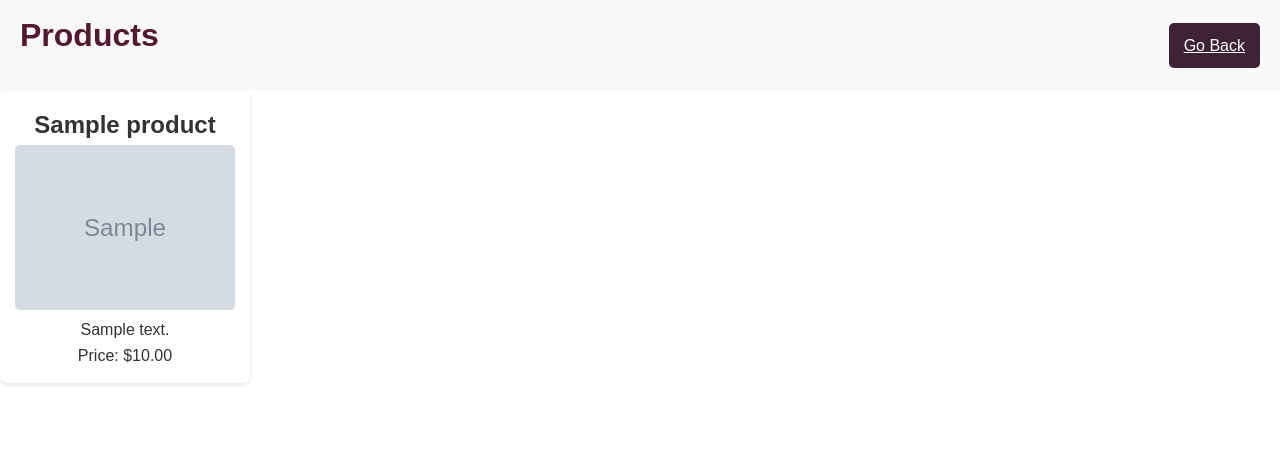
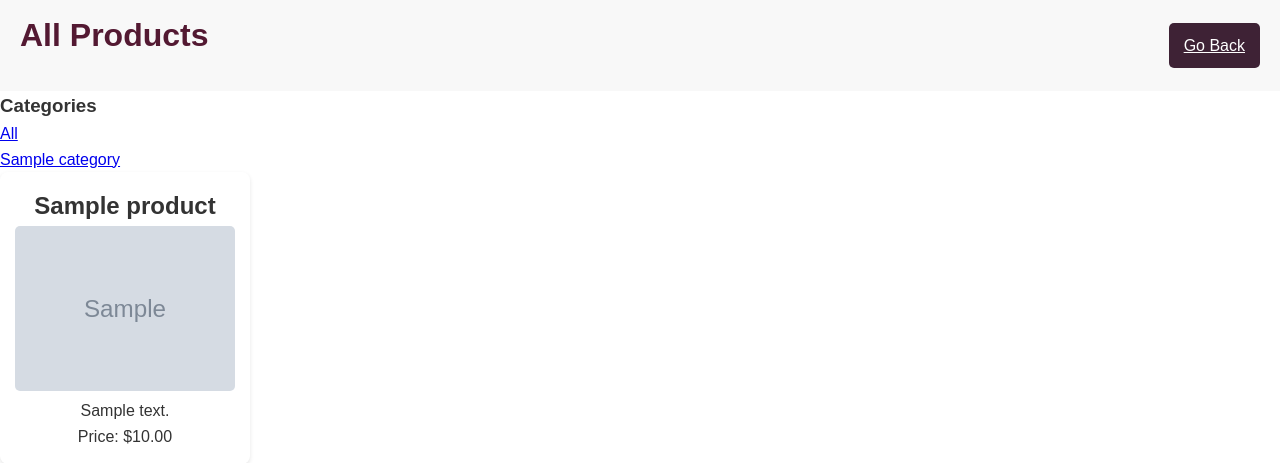
Before and after one commit to Farah-94/shoes, a Django app: page /products/ in a window 1280 px wide. Shown: the top 463 px of the page. Run offline with Django 5.2, Linux system fonts and the light colour scheme; tables that the repository leaves empty hold one stand-in row (values such as "Sample post"); grey boxes marked "Sample" are stand-in pictures.

Commit message:
buyproduct updated

```diff
--- a/walkease/store/models.py
+++ b/walkease/store/models.py
@@ -1,12 +1,39 @@
 from django.db import models
 from django.conf import settings
 
+from django.db import models
+from django.utils.text import slugify
+
+
+class Category(models.Model):
+    name = models.CharField(max_length=100, unique=True)
+    slug = models.SlugField(max_length=120, unique=True, blank=True)
+
+    class Meta:
+        verbose_name_plural = "categories"
+        ordering = ["name"]
+
+    def __str__(self):
+        return self.name
+
+    # Auto-generate slug if not provided
+    def save(self, *args, **kwargs):
+        if not self.slug:
+            self.slug = slugify(self.name)
+        super().save(*args, **kwargs)
+
+
 class Product(models.Model):
-    name = models.CharField(max_length=255)
-    price = models.DecimalField(max_digits=10, decimal_places=2)
+    category = models.ForeignKey(
+        Category,
+        related_name="products",
+        on_delete=models.PROTECT,
+    )
+    name        = models.CharField(max_length=255)
+    price       = models.DecimalField(max_digits=10, decimal_places=2)
     description = models.TextField()
-    stock = models.PositiveIntegerField(default=0)
-    image = models.ImageField(upload_to="products/", null=True, blank=True)
+    stock       = models.PositiveIntegerField(default=0)
+    image       = models.ImageField(upload_to="products/", null=True, blank=True)
 
     def __str__(self):
         return self.name
--- a/walkease/store/templates/store/productlist.html
+++ b/walkease/store/templates/store/productlist.html
@@ -3,22 +3,48 @@
 <head>
     <meta charset="UTF-8">
     <meta name="viewport" content="width=device-width, initial-scale=1.0">
-    <title>Product List</title>
+    <title>Product List{% if category %} - {{ category.name }}{% endif %}</title>
     {% load static %}
     <link rel="stylesheet" href="{% static 'store/css/style.css' %}">
 </head>
 <body>
     <header>
-    <h1 class="heading">Products</h1>
+        <h1 class="heading">
+            {% if category %}
+                {{ category.name }}
+            {% else %}
+                All Products
+            {% endif %}
+        </h1>
         <a href="{% url 'store:index' %}" class="back-button">Go Back</a>
     </header>
 
+    <!-- Sidebar with Categories -->
+    <aside class="sidebar">
+        <h3>Categories</h3>
+        <ul>
+            <li>
+                <a href="{% url 'store:product_list' %}">All</a>
+            </li>
+            {% for cat in all_categories %}
+            <li>
+                <a href="{% url 'store:product_list_by_cat' cat.slug %}">{{ cat.name }}</a>
+            </li>
+            {% endfor %}
+        </ul>
+    </aside>
+
+    <!-- Main Product Container -->
     <div class="product-container">
         {% for product in products %}
         <a href="{% url 'store:buy_product' product.id %}" class="product-link">
             <div class="product-card">
                 <h2>{{ product.name }}</h2>
+                {% if product.image %}
                     <img src="{{ product.image.url }}" alt="{{ product.name }}">
+                {% else %}
+                    <img src="{% static 'store/gallery/default.png' %}" alt="{{ product.name }}">
+                {% endif %}
                 <p>{{ product.description }}</p>
                 <p>Price: ${{ product.price }}</p>
             </div>
@@ -26,7 +52,6 @@
         {% empty %}
             <p>No products available.</p>
         {% endfor %}
-
     </div>
 </body>
 </html>
--- a/walkease/store/urls.py
+++ b/walkease/store/urls.py
@@ -1,12 +1,14 @@
+
 from django.urls import path
-from . import views  # ✅ Simplified import
+from . import views
 
-app_name = "store"  # ✅ Ensures namespace for URL resolution
+app_name = "store"
 
 urlpatterns = [
-    path("", views.index, name="index"),  # Homepage
-    path("products/", views.product_list, name="productlist"),  # Product list
-    path("buy/<int:product_id>/", views.buy_product, name="buy_product"),  # Purchase functionality
-     path("contact/", views.contact, name="contact"),
-
+    path("", views.index, name="index"),
+    path("products/", views.product_list, name="product_list"),
+    path("products/<slug:slug>/", views.product_list, name="product_list_by_cat"),
+    path("products/<int:product_id>/", views.product_detail, name="product_detail"),
+    path("products/<int:product_id>/buy/", views.buy_product, name="buy_product"),
+    path("contact/", views.contact, name="contact"),
 ]
--- a/walkease/store/views.py
+++ b/walkease/store/views.py
@@ -1,27 +1,36 @@
-from django.shortcuts       import render, get_object_or_404, redirect
+from django.shortcuts import render, get_object_or_404, redirect
 from django.contrib.auth.decorators import login_required
 from django.core.exceptions import ValidationError
-from django.http            import HttpResponse
-from django.conf            import settings
+from django.http import HttpResponse
+from django.conf import settings
 
-from .models import Product, Order, OrderItem, Review
-from .forms  import ReviewForm
+from .models import Product, Category, Order, OrderItem, Review
+from .forms import ReviewForm
 
 def index(request):
     """Homepage."""
     return render(request, "store/index.html")
 
 
-def product_list(request):
+def product_list(request, slug=None):
     """
-    Display all products.
-    If you want to filter by category later, you can accept a `category` GET param.
+    Show all products, or only those in a given category if a slug is provided.
     """
+    category = None
     products = Product.objects.all()
+
+    if slug:
+        category = get_object_or_404(Category, slug=slug)
+        products = products.filter(category=category)
+
     return render(
         request,
         "store/productlist.html",
-        {"products": products}
+        {
+            "products": products,
+            "category": category,                # Current category (could be None)
+            "all_categories": Category.objects.all(),  # For sidebar navigation
+        },
     )
 
 
@@ -38,9 +47,9 @@ def product_detail(request, product_id):
 @login_required
 def buy_product(request, product_id):
     """
-    Handles:
-      1) Adding to cart (POST with name="add_to_cart")
-      2) Posting a review (POST with name="submit_review")
+    Handles two actions:
+      1) Adding a product to the cart (triggered by a POST with name="add_to_cart")
+      2) Posting a review for the product (triggered by a POST with name="submit_review")
     """
     product = get_object_or_404(Product, id=product_id)
 
@@ -56,7 +65,7 @@ def buy_product(request, product_id):
         except (ValueError, ValidationError) as e:
             return HttpResponse(str(e), status=400)
 
-        # Create an OrderItem, then attach it to a (new or existing) Order
+        # Create an OrderItem, then attach it to an Order in "Cart" status
         item = OrderItem.objects.create(
             product=product,
             quantity=quantity,
@@ -78,31 +87,31 @@ def buy_product(request, product_id):
         if review_form.is_valid():
             review = review_form.save(commit=False)
             review.product = product
-            review.user    = request.user
+            review.user = request.user
             review.save()
             return redirect("store:buy_product", product_id=product.id)
 
-    # GET or invalid POST – render the page with context
+    # GET or invalid POST – render the page with product details, reviews, and review form.
     return render(request, "store/buy_product.html", {
-        "product":     product,
-        "reviews":     product.reviews.all(),  # using related_name="reviews"
+        "product": product,
+        "reviews": product.reviews.all(),  # This uses the related_name set on the Review model.
         "review_form": review_form,
     })
 
 
 def contact(request):
     """
-    A simple contact page – on POST you could:
+    A simple contact page; on POST you could:
       • Send an email via Django’s EmailMessage,
-      • Save it to a database table,
-      • Or forward to Formspree.
+      • Save the message to a database table,
+      • Or forward to an external service like Formspree.
     """
     if request.method == "POST":
-        # Example: just echo back
-        name    = request.POST.get("name")
-        email   = request.POST.get("email")
+        # Retrieve form fields from POST data.
+        name = request.POST.get("name")
+        email = request.POST.get("email")
         message = request.POST.get("message")
-        # TODO: send email or save to DB
+        # TODO: Implement email sending or save message to DB.
         return redirect("store:index")
 
     return render(request, "store/contact.html")
```
Also changed, not shown: walkease/store/admin.py (+14 -1 lines). Lines whose indentation alone changed are shown as unchanged.
